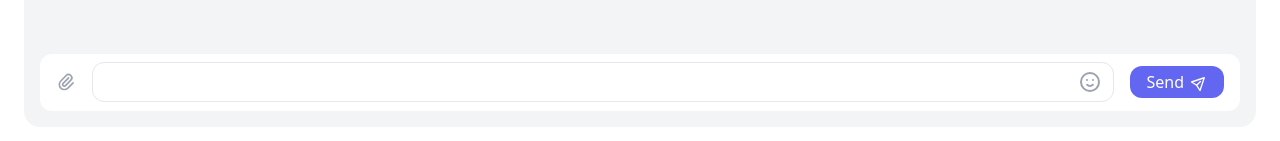
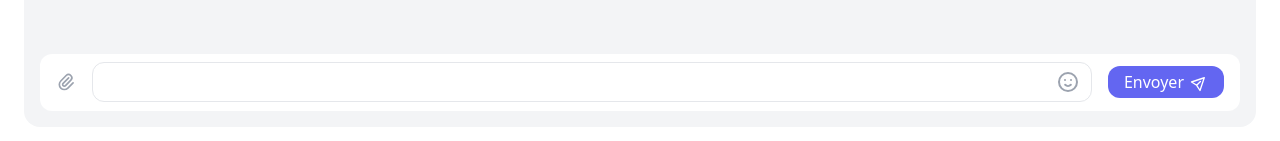
Before and after one commit to NdekoCode/chat-react, a React (Vite) app: page / in a window 1280 px wide. Shown: the part 649-790 px from the top of the page. Built offline with nearby package versions, Linux system fonts and the light colour scheme.

Commit message:
update message

```diff
--- a/src/App.jsx
+++ b/src/App.jsx
@@ -1,5 +1,5 @@
 import { useState } from "react";
-import ChatContainer from "./ChatContainer";
+import ChatContainer from "./components/ChatContainer";
 
 function App() {
   const [count, setCount] = useState(0);
--- a/src/SendMessage.jsx
+++ b/src/components/SendMessage.jsx
@@ -1,7 +1,7 @@
 import React from "react";
 import { useCallback } from "react";
 import { useState } from "react";
-import MessageContext from "./data/AppContext";
+import MessageContext from "../data/AppContext";
 
 const SendMessage = () => {
   const [value, setValue] = useState("");
@@ -77,7 +77,7 @@ const SendMessage = () => {
           className="flex items-center justify-center bg-indigo-500 hover:bg-indigo-600 rounded-xl text-white px-4 py-1 flex-shrink-0"
           onClick={sendMsg}
         >
-          <span>Send</span>
+          <span>Envoyer</span>
           <span className="ml-2">
             <svg
               className="w-4 h-4 transform rotate-45 -mt-px"
--- a/src/data/AppContext.jsx
+++ b/src/data/AppContext.jsx
@@ -7,7 +7,6 @@ export const ContextProvider = memo(({ children }) => {
     messages,
     setMessages,
   };
-  [{ id: Date.now(), content: "", created_at: new Date().getTime() }];
   return <AppContext.Provider value={value}>{children}</AppContext.Provider>;
 });
 const MessageContext = () => useContext(AppContext);
```
Also changed, not shown: src/components/Messages.jsx (renamed from src/Messages.jsx, +5 -2 lines), src/components/ChatContainer.jsx (renamed from src/ChatContainer.jsx), src/components/Message.jsx (renamed from src/Message.jsx).
